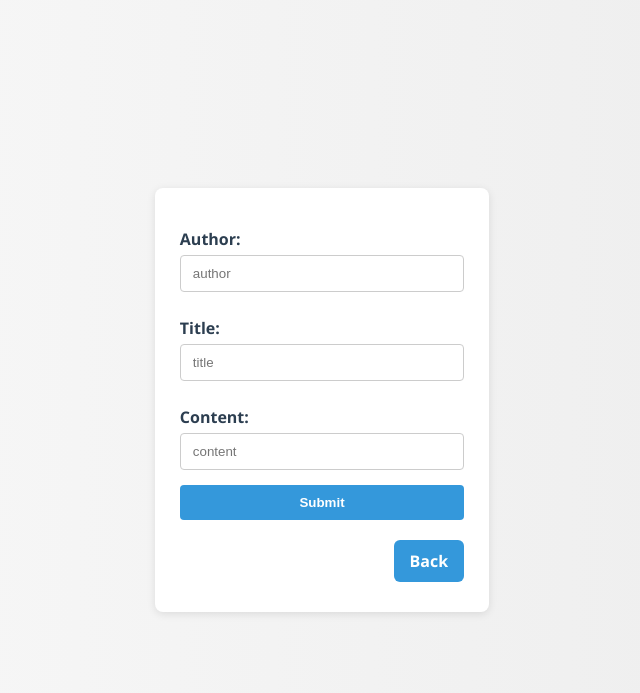
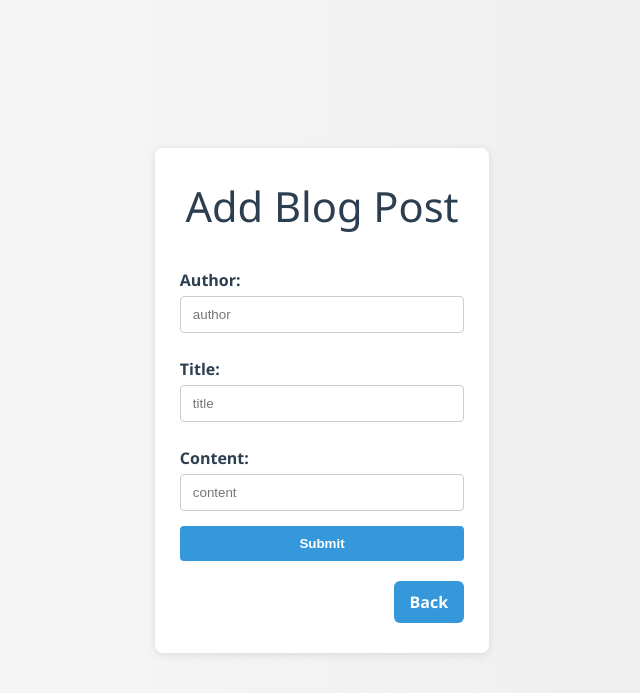
Before and after one commit to Gecker0815/masterblog, a Flask app: page /add in a window 1280 px wide. Shown: the top 693 px of the page, without its empty margins (318-958 px from the left). Run offline with Flask 3, Linux system fonts and the light colour scheme.

Commit message:
add h1 title to add.html and update.html + styling

```diff
--- a/static/style.css
+++ b/static/style.css
@@ -162,3 +162,12 @@ form.centered-form {
 .post-actions .btn-update:hover {
     background-color: #2980b9;
 }
+
+h1 {
+    font-size: 2.6em;
+    margin-bottom: 35px;
+    margin-top: 0px;
+    color: #2c3e50;
+    text-align: center;
+    font-weight: 550;
+}
--- a/templates/add.html
+++ b/templates/add.html
@@ -8,6 +8,7 @@
 </head>
 <body class="center">
     <form action="{{ url_for('add') }}" method="POST" class="centered-form">
+        <h1>Add Blog Post</h1>
         <label for="author">Author:</label>
         <input type="text" id="author" name="author" placeholder="author" required>
 
--- a/templates/update.html
+++ b/templates/update.html
@@ -8,6 +8,7 @@
 </head>
 <body class="center">
     <form action="{{ url_for('update', post_id=post['id']) }}" method="POST" class="centered-form">
+        <h1>Update Blog Post</h1>
         <label for="title">Title:</label>
         <input type="text" id="title" name="title" placeholder="{{ post['title'] }}">
 
```
